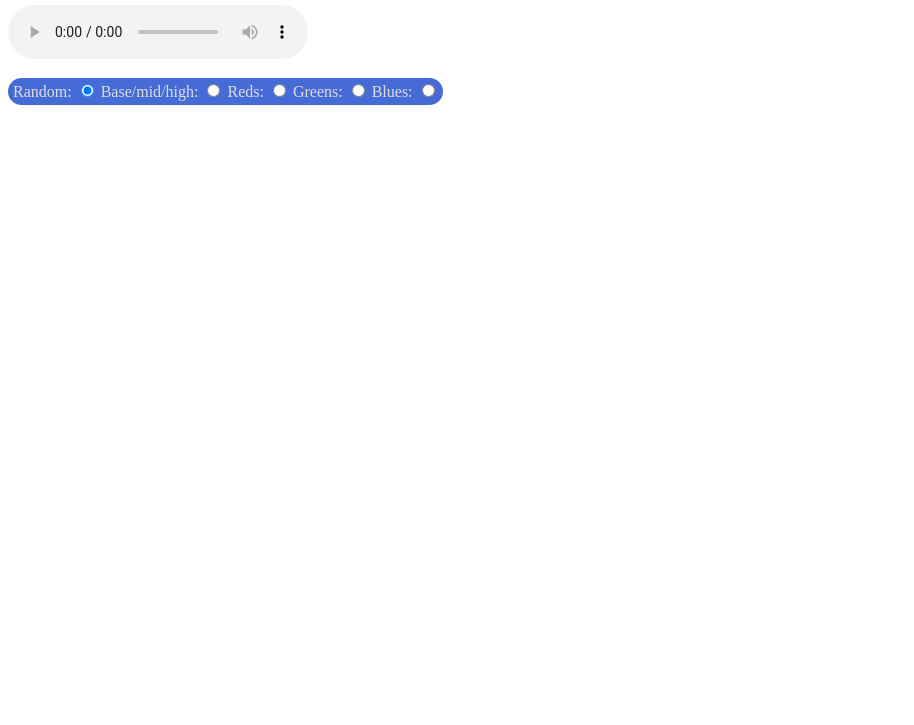
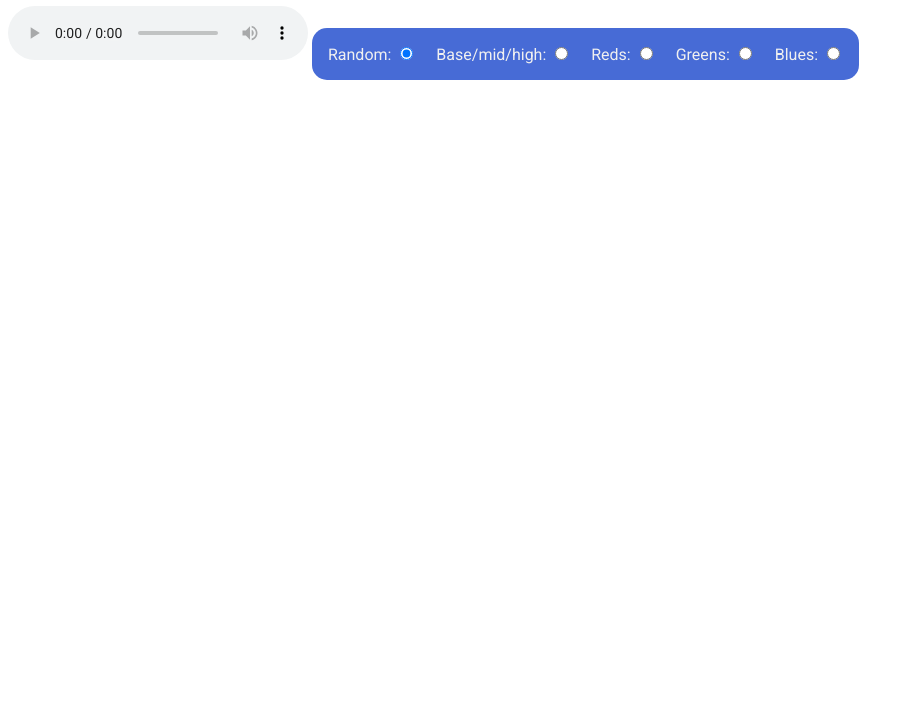
Before and after one commit to FissionCat/Hue-Disco, a website: page static/html/index.html in a window 1280 px wide. Shown: the part 75-800 px from the top of the page, without its empty margins (0-914 px from the left). Drawn offline with Linux system fonts and the light colour scheme; files that its build step writes are made by us from their sources; files whose address does not match are found by name.

Commit message:
Add labels to controls, add Roboto font, improve spacing

```diff
--- a/static/css/index.css
+++ b/static/css/index.css
@@ -1,11 +1,35 @@
+body {
+  margin: 0.5em;
+  font-family: "Roboto", sans-serif;
+  font-size: 16px;
+  background-color: #ffffff;
+  color: #333333;
+}
+
 h1 {
   text-align: center;
 }
 
 .controls {
-  background-color: #476bd6;
+  display: inline-block;
+  margin: 1em 0;
   -moz-border-radius: 15px;
   border-radius: 15px;
-  color: #dddddd;
-  padding: 5px;
+  padding: 1em;
+  background-color: #476bd6;
+  color: #f0f0f0;
+  list-style: none;
 }
+
+.control {
+  display: inline-block;
+  margin: 0 0.5em;
+}
+
+.control:first-child {
+  margin-left: 0;
+}
+
+.control:last-child {
+  margin-right: 0;
+}
--- a/static/html/index.html
+++ b/static/html/index.html
@@ -4,22 +4,20 @@
     <script src="js/dancer.js"></script>
     <script src="js/jquery.js"></script>
     <script src="js/index.js"></script>
+    <link href="https://fonts.googleapis.com/css?family=Roboto:400,700" rel="stylesheet">
     <link rel="stylesheet" type="text/css" href="css/index.css">
-
   </head>
   <body>
     <h1>Hue disco - Want You Gone</h1>
     <audio id="audio" src="mp3/wantyougone" controls>
       Your browser does not support the <code>audio</code> element.
     </audio>
-    <br>
-    <br>
-    <span class="controls">
-      Random: <input id="random" type="radio" name="mode" checked>
-      Base/mid/high: <input id="mag" type="radio" name="mode">
-      Reds: <input id="red" type="radio" name="mode">
-      Greens: <input id="green" type="radio" name="mode">
-      Blues: <input id="blue" type="radio" name="mode">
+    <ul class="controls">
+      <li class="control"><label>Random: <input id="random" type="radio" name="mode" checked></label></li>
+      <li class="control"><label>Base/mid/high: <input id="mag" type="radio" name="mode"></label></li>
+      <li class="control"><label>Reds: <input id="red" type="radio" name="mode"></label></li>
+      <li class="control"><label>Greens: <input id="green" type="radio" name="mode"></label></li>
+      <li class="control"><label>Blues: <input id="blue" type="radio" name="mode"></label></li>
     </span>
   </body>
 </html>
```
